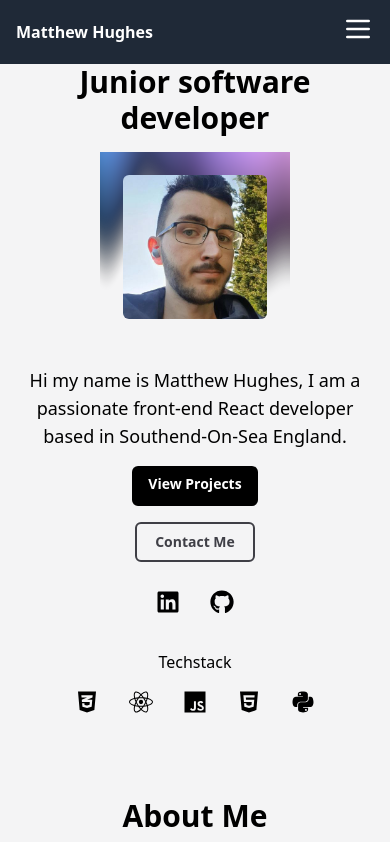
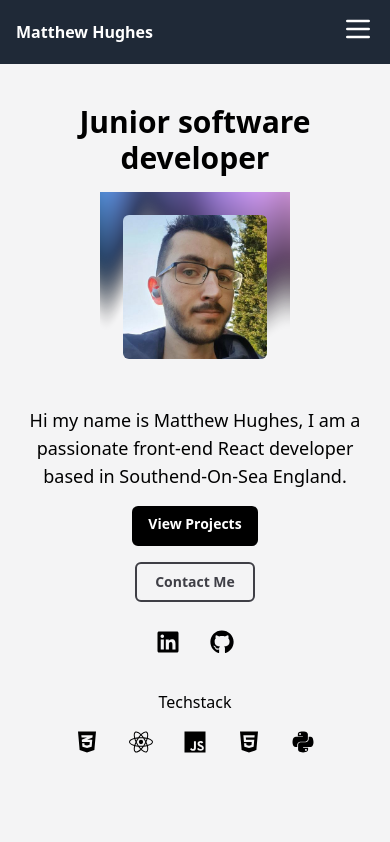
Before and after one commit to mattthughes/portfolio-app, a React (Vite) app: page / in a window 390 px wide. Shown: the top 842 px of the page. Built offline with nearby package versions, Linux system fonts and the light colour scheme.

Commit message:
Fixed navbar overlay bug on mobile

```diff
--- a/src/components/NavBar.jsx
+++ b/src/components/NavBar.jsx
@@ -8,7 +8,7 @@ const NavBar = () => {
 
     const [isOpen, setIsOpen] = useState(false);
     return (
-            <nav className="bg-gray-800 text-white fixed top-0 left-0 w-full">
+            <nav className="bg-gray-800 text-white static md:fixed top-0 left-0 w-full">
                 <div className="max-w-7xl mx-auto px-4 sm:px-6 lg:px-8">
                     <div className="flex items-center justify-between h-16">
                         <div className="flex flex-row w-full justify-between">
--- a/src/pages/home/Home.jsx
+++ b/src/pages/home/Home.jsx
@@ -18,7 +18,7 @@ import Aurora from "../../components/Aurora";
 const Home = () => {
     return (
         <>
-            <section className="pt-16 pb-20 md:pt-32" id="home">
+            <section className="pt-10 pb-20 md:pt-32" id="home">
                 <div className="max-w-7xl mx-auto px-4">
                     <div className="flex flex-col lg:flex-row items-center lg:items-start gap-10 lg:gap-3">
                         <div className="flex-1 text-center lg:text-left">
```
